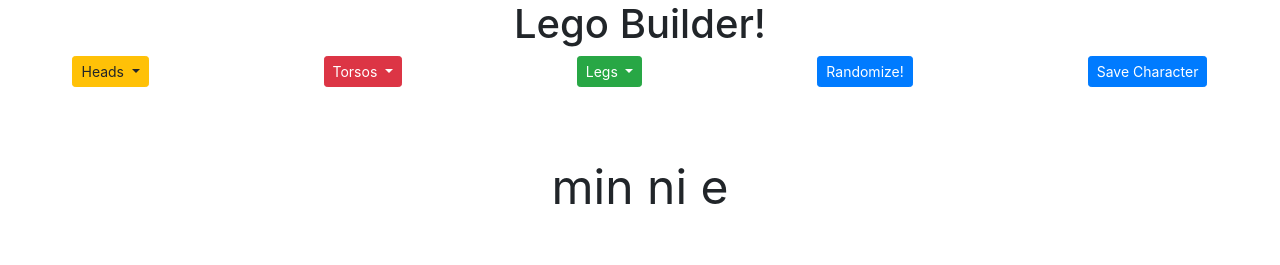
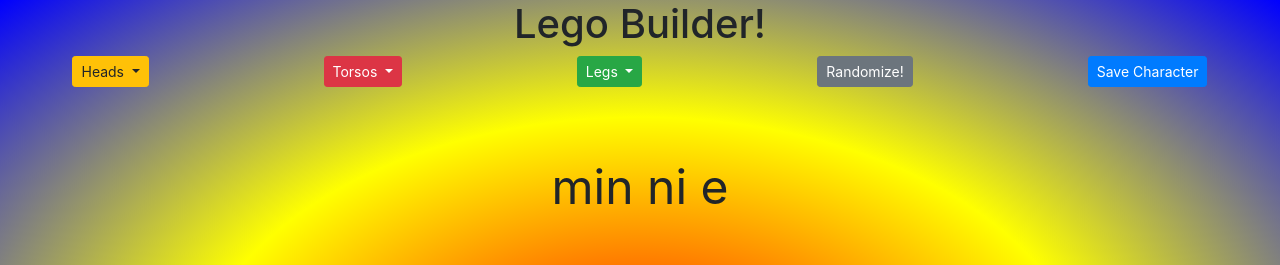
Before and after one commit to shanedwilson/lego-maker, a website built with webpack: page src/index.html in a window 1280 px wide. Shown: the top 265 px of the page. Built offline with nearby package versions, Linux system fonts and the light colour scheme; data requests are answered from the project's data file.

Commit message:
background

```diff
--- a/src/index.html
+++ b/src/index.html
@@ -7,6 +7,7 @@
   <title>Lego Builder</title>
 </head>
 <body>
+  <div class="body-div">
   <h1>Lego Builder!</h1>
 
   <div class="row justify-content-around" id="dropdown-div">
@@ -32,7 +33,7 @@
     </div>
 
     <div id="random-button">
-      <button type="button" class="btn btn-primary btn-sm">Randomize!</button>
+      <button type="button" class="btn btn-secondary btn-sm">Randomize!</button>
     </div>
 
     <div id="save-button">
@@ -59,6 +60,6 @@
     <h3>Saved Characters</h3>
     <div class="saved-image-div row"></div>
   </div>
-
+</div>
 </body>
 </html>
--- a/src/index.scss
+++ b/src/index.scss
@@ -1,7 +1,8 @@
 @import '~bootstrap/scss/bootstrap';
 
 body {
-  background-color: aqua;
+    background-image: radial-gradient(red, yellow, blue) !important;
+    background-attachment: fixed
 }
 
 h1 {
```
Also changed, not shown: src/components/legoCharacter/legoCharacter.scss (line endings or trailing spaces).
